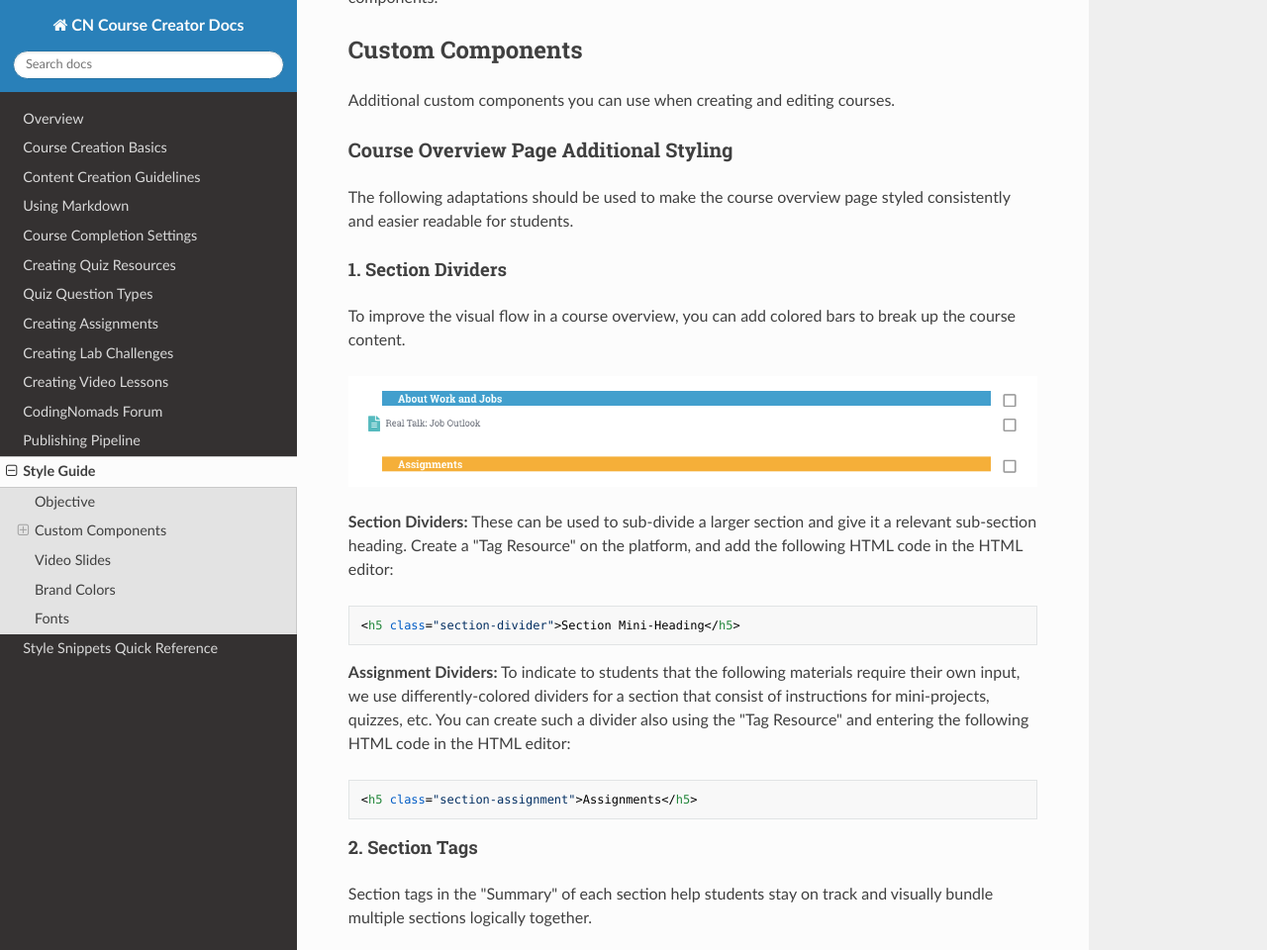
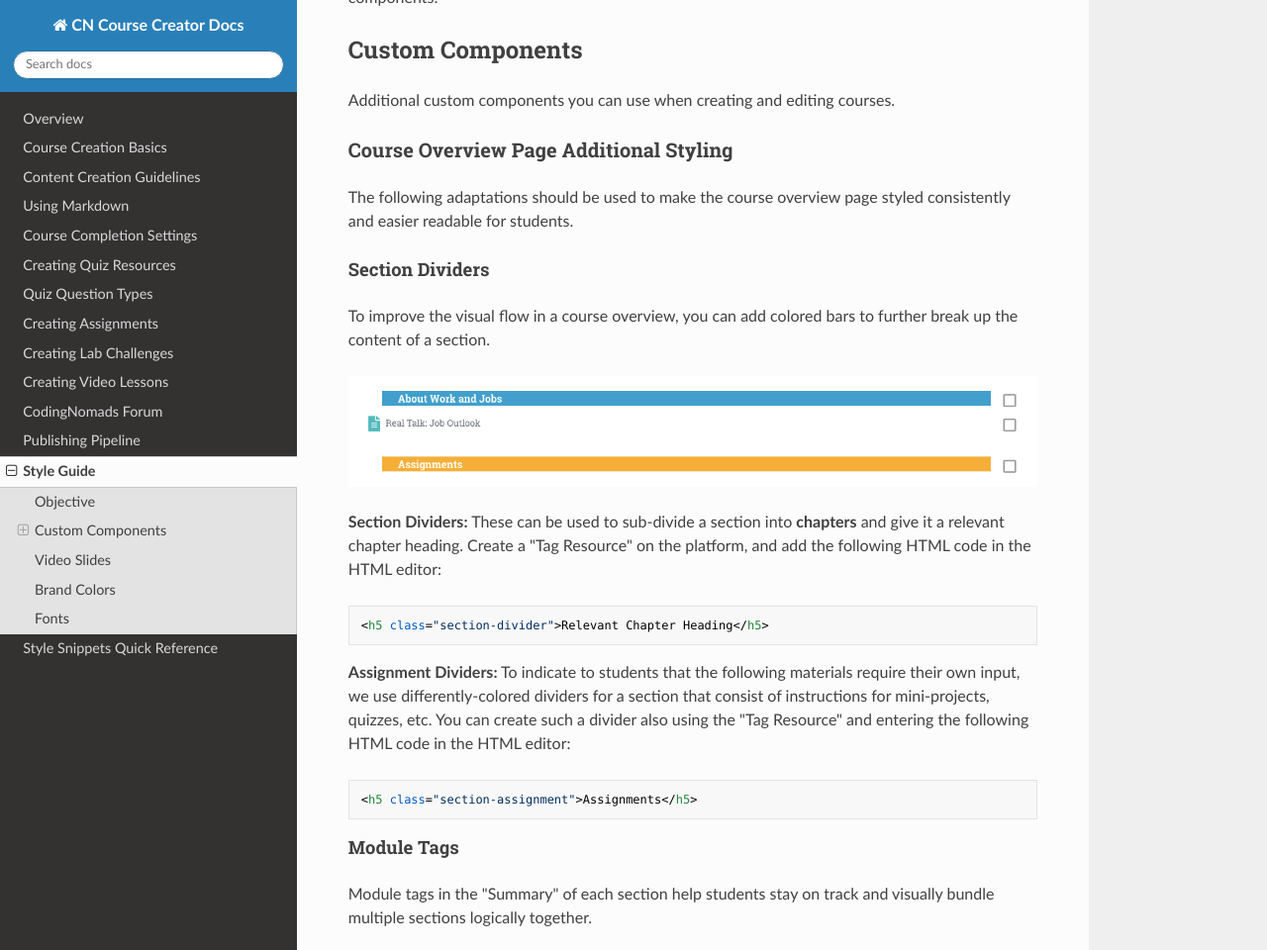
Before and after one commit to iansedano/creator-docs, an MkDocs documentation site: the page built from docs/11-platform-style.md, in a window 1280 px wide and 1400 px high, scrolled down 590 px, cut to the strip 0-960 px from the top of the window. Shown: the whole strip at 99% size. Built offline with MkDocs 1.6.1, drawn with Linux system fonts in a browser that asks for light colours; nearby versions of some CDN libraries; some of the changed text lies outside the part shown.

Commit message:
Add course structure info

````diff
--- a/docs/11-platform-style.md
+++ b/docs/11-platform-style.md
@@ -20,16 +20,16 @@ Additional custom components you can use when creating and editing courses.
 
 The following adaptations should be used to make the course overview page styled consistently and easier readable for students.
 
-#### 1. Section Dividers
+#### Section Dividers
 
-To improve the visual flow in a course overview, you can add colored bars to break up the course content.
+To improve the visual flow in a course overview, you can add colored bars to further break up the content of a section.
 
 ![dividers](imgs/dividers.png)
 
-**Section Dividers:** These can be used to sub-divide a larger section and give it a relevant sub-section heading. Create a "Tag Resource" on the platform, and add the following HTML code in the HTML editor:
+**Section Dividers:** These can be used to sub-divide a section into **chapters** and give it a relevant chapter heading. Create a "Tag Resource" on the platform, and add the following HTML code in the HTML editor:
 
 ```html
-<h5 class="section-divider">Section Mini-Heading</h5>
+<h5 class="section-divider">Relevant Chapter Heading</h5>
 ```
 
 **Assignment Dividers:** To indicate to students that the following materials require their own input, we use differently-colored dividers for a section that consist of instructions for mini-projects, quizzes, etc. You can create such a divider also using the "Tag Resource" and entering the following HTML code in the HTML editor:
@@ -39,9 +39,9 @@ To improve the visual flow in a course overview, you can add colored bars to bre
 ```
 
 
-#### 2. Section Tags
+#### Module Tags
 
-Section tags in the "Summary" of each section help students stay on track and visually bundle multiple sections logically together.
+Module tags in the "Summary" of each section help students stay on track and visually bundle multiple sections logically together.
 
 <iframe width="560" height="315" src="https://www.youtube.com/embed/evwWenaThmM" frameborder="0" allow="accelerometer; autoplay; encrypted-media; gyroscope; picture-in-picture" allowfullscreen></iframe>
 
@@ -52,7 +52,7 @@ Blue:
 ```html
 <div class="d-flex flex-row-reverse">
   <span class="badge badge-pill badge-info">
-      Section 1
+      Module 1
   </span>
 </div>
 ```
@@ -62,12 +62,12 @@ Yellow:
 ```html
 <div class="d-flex flex-row-reverse">
   <span class="badge badge-pill badge-warning">
-    Section 2
+    Module 2
   </span>
 </div>
 ```
 
-![Tags for grouping sections](imgs/section-tags.png)
+![Tags for grouping sections together into modules](imgs/module-tags.png)
 
 ---
 
````
Also changed, not shown: docs/01-content-guidelines.md (+18 -0 lines), docs/12-snippets-reference.md (+4 -4 lines), docs/imgs/module-tags.png (added), docs/imgs/section-tags.png (deleted).
